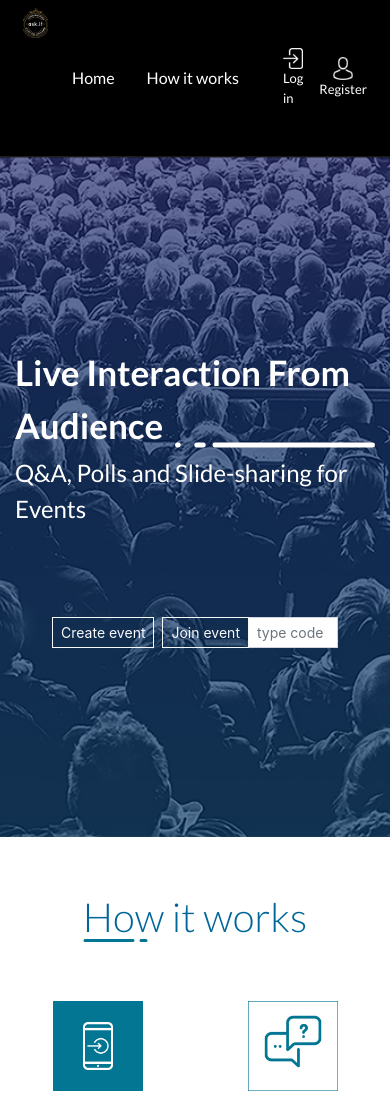
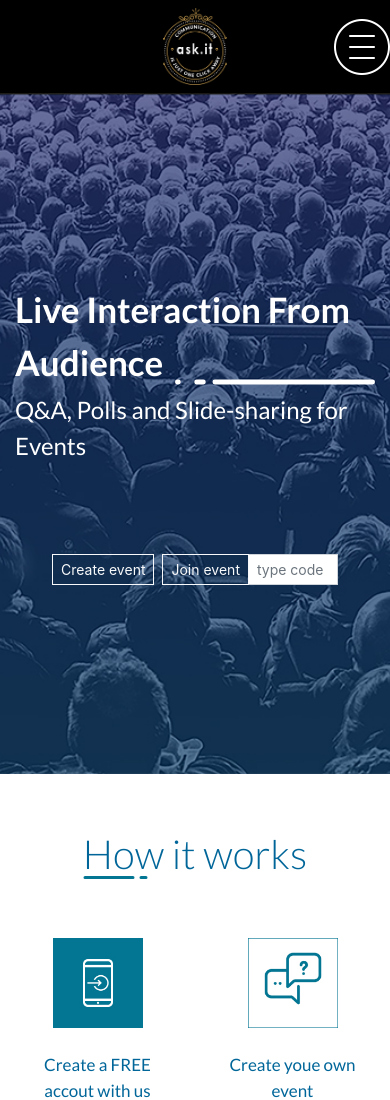
Before and after one commit to DimQ1/BEM-methodology, a website: page index.html in a window 390 px wide. Shown: the top 1100 px of the page. Drawn offline with nearby package versions, Linux system fonts and the light colour scheme.

Commit message:
added menu icon for mobile devices

```diff
--- a/index.css
+++ b/index.css
@@ -243,6 +243,22 @@ body, html {
     border: solid 1px #006699;
 }
 
+
+.mobile-menu{
+    position: relative;
+}
+
+.mobile-menu__content{
+    display: flex;
+    align-items: center;
+    position: absolute;
+    top: 0;
+    left: auto;
+    right: 0;
+    bottom: 0;
+}
+
+
 .header_background{
     background: black;
 }
@@ -290,7 +306,7 @@ body, html {
     float: left;
     display: flex;
     align-items: center;
-    padding: 14px 16px;
+    padding: 35px 16px;
     text-decoration: none;
     height: 100%;
 }
--- a/index.html
+++ b/index.html
@@ -20,11 +20,16 @@
 
 <body>
     <div class="header header_background">
-        <div class="header__content container">
-            <div class="logo logo_p-2 logo_size-default d-sm-none d-lg-block">
+        <div
+            class="header__content container justify-content-sm-center justify-content-center justify-content-md-between mobile-menu">
+            <div class="mobile-menu__content d-md-none">
+                <img src="img/mobile-menu.png" alt="mobile menu">
+            </div>
+
+            <div class="logo logo_p-2 logo_size-default d-md-none d-lg-block">
                 <img class="img-fluid" src="img/logo.png" alt="logotype">
             </div>
-            <ul class="menu">
+            <ul class="menu d-none d-md-flex">
                 <li class="menu__item">
                     <div class="text">Home</div>
                 </li>
@@ -44,7 +49,7 @@
                     <div class="text">About us</div>
                 </li>
             </ul>
-            <div class="action">
+            <div class="action d-none d-md-flex">
                 <div class="action__item action__item_m-2">
                     <img class="img-fluid action__img-in_size-sm" src="img/sign-in.png" alt="sign in">
                     <div class="text text-size-13 text-white">Log in</div>
@@ -421,11 +426,13 @@
                                         <div class="icon">
                                             <div
                                                 class="icon__inner icon__inner_position-sm icon__inner_position-default icon__inner_position-sm-default">
-                                                <div class="icon__image icon__image-size-h-sm-60 icon__image-size-h-45 icon__image_invert-sm">
+                                                <div
+                                                    class="icon__image icon__image-size-h-sm-60 icon__image-size-h-45 icon__image_invert-sm">
                                                     <img class="img-fix" src="img/usb-connection.png">
                                                 </div>
                                                 <div class="icon__desc icon__desc-mt-4">
-                                                    <div class="text text_mrl-4 text-black text_color-sm-white text-center text-size-17 mb-2 mr-4 ml-4">
+                                                    <div
+                                                        class="text text_mrl-4 text-black text_color-sm-white text-center text-size-17 mb-2 mr-4 ml-4">
                                                         Offers customizable on-line registration service for event
                                                         organizers. Includes
                                                         pricing, features, and types of accounts.
@@ -434,7 +441,8 @@
                                             </div>
                                         </div>
                                         <div class="card-box__buttons card-box__buttons_aling-center">
-                                            <button class="btn btn-lg-slim btn_style-default btn_style-sm-resolution btn-color-green rounded-5 mb-4"
+                                            <button
+                                                class="btn btn-lg-slim btn_style-default btn_style-sm-resolution btn-color-green rounded-5 mb-4"
                                                 type="button">Discover</button>
                                         </div>
                                     </div>
@@ -457,11 +465,13 @@
                                         <div class="icon">
                                             <div
                                                 class="icon__inner icon__inner_position-sm icon__inner_position-default icon__inner_position-sm-default">
-                                                <div class="icon__image icon__image-size-h-sm-60 icon__image-size-h-45 icon__image_invert-sm">
+                                                <div
+                                                    class="icon__image icon__image-size-h-sm-60 icon__image-size-h-45 icon__image_invert-sm">
                                                     <img class="img-fix" src="img/interactivity.png">
                                                 </div>
                                                 <div class="icon__desc icon__desc-mt-4">
-                                                    <div class="text text_mrl-4 text-black text_color-sm-white text-center text-size-17 mb-2 mr-4 ml-4">
+                                                    <div
+                                                        class="text text_mrl-4 text-black text_color-sm-white text-center text-size-17 mb-2 mr-4 ml-4">
                                                         Offers customizable on-line registration service for event
                                                         organizers. Includes
                                                         pricing, features, and types of accounts
@@ -470,7 +480,8 @@
                                             </div>
                                         </div>
                                         <div class="card-box__buttons card-box__buttons_aling-center">
-                                            <button class="btn btn-lg-slim btn_style-default btn_style-sm-resolution btn-color-orange rounded-5 mb-4"
+                                            <button
+                                                class="btn btn-lg-slim btn_style-default btn_style-sm-resolution btn-color-orange rounded-5 mb-4"
                                                 type="button">Discover</button>
                                         </div>
                                     </div>
@@ -492,11 +503,13 @@
                                         <div class="icon">
                                             <div
                                                 class="icon__inner icon__inner_position-sm icon__inner_position-default icon__inner_position-sm-default">
-                                                <div class="icon__image icon__image-size-h-sm-60 icon__image-size-h-45 icon__image_invert-sm ">
+                                                <div
+                                                    class="icon__image icon__image-size-h-sm-60 icon__image-size-h-45 icon__image_invert-sm ">
                                                     <img class="img-fix" src="img/hard-disk.png">
                                                 </div>
                                                 <div class="icon__desc icon__desc-mt-4 icon__desc-mb-2">
-                                                    <div class="text text_mrl-4 text-black text_color-sm-white text-center text-size-17">
+                                                    <div
+                                                        class="text text_mrl-4 text-black text_color-sm-white text-center text-size-17">
                                                         Offers customizable on-line registration service for event
                                                         organizers. Includes
                                                         pricing, features, and types of accounts.
@@ -505,7 +518,8 @@
                                             </div>
                                         </div>
                                         <div class="card-box__buttons card-box__buttons_aling-center">
-                                            <button class="btn btn-lg-slim btn_style-default btn_style-sm-resolution btn-color-yellow rounded-5 mb-4"
+                                            <button
+                                                class="btn btn-lg-slim btn_style-default btn_style-sm-resolution btn-color-yellow rounded-5 mb-4"
                                                 type="button">Discover</button>
                                         </div>
                                     </div>
```
Also changed, not shown: img/mobile-menu.png (added).
